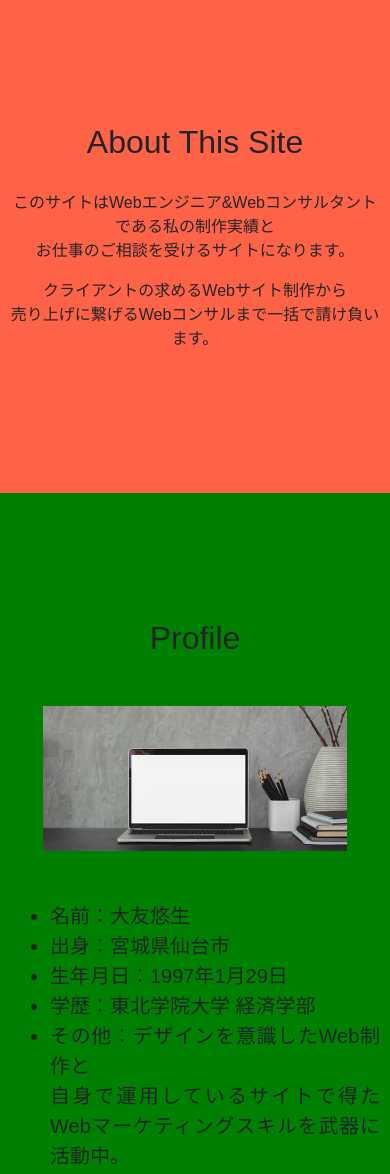
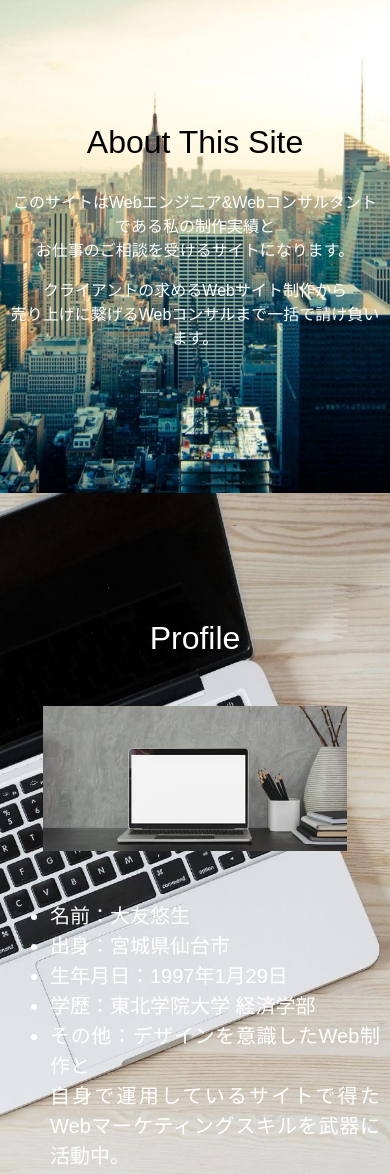
Before and after one commit to yuuki0129/yuuki-web-production, a plain HTML site: page index.html in a window 390 px wide. Shown: the part 509-1683 px from the top of the page. Drawn offline with nearby package versions, Linux system fonts and the light colour scheme.

Commit message:
画像の挿入

```diff
--- a/css/style.css
+++ b/css/style.css
@@ -74,11 +74,12 @@ ul {
 
 header {
     /* height: 700px; */
-    background-image: url(../img/tl\ \(4\).jpg);
+    background-image: url(../img/Los\ Angeles.jpg);
     background-repeat: no-repeat;
     background-size: cover;
     background-position: center center;
     width: 100%;
+    color: #fff;
 }
 
 .top {
@@ -126,12 +127,18 @@ header {
 
 
 
+
 /* このサイトについて */
 
 .about {
     /* height: 700px; */
-    background-color: tomato;
+    /* background-color: tomato; */
+    background-image: url(../img/newyork2.jpg);
     width: 100%;
+    background-repeat: no-repeat;
+    background-size: cover;
+    background-position: center center;
+    color: white;
 }
 
 .about-text {
@@ -144,8 +151,9 @@ header {
 
 /* このサイトについてのタブレット版 */
 @media screen and (max-width: 992px) {
-    .about {
+    .about h2 {
         /* height: 450px; */
+        color: black;
     }
 
     .about-text {
@@ -173,17 +181,19 @@ header {
 /* プロフィール */
 
 .profile {
-    /* height: 700px; */
-    background-color: green;
-    /* background-image: url(../img/tl\ \(4\).jpg);
+    background-image: url(../img/blog.jpg);
     background-repeat: no-repeat;
     background-size: cover;
     background-position: center center;
-    width: 100%; */
+    width: 100%;
 }
 
 .profile-content {
     padding: 215px 15px;
+}
+
+.profile-about h2 {
+    color: #fff;
 }
 
 .profile img {
@@ -197,13 +207,14 @@ header {
     text-align: justify;
     font-size: 1.25rem;
     margin-bottom: 0;
+    color: #fff;
 }
 
 .img {
     margin-right: 30px;
 }
 
-/* このサイトについてのタブレット版 */
+/* プロフィールについてのタブレット版 */
 @media screen and (max-width: 992px) {
     .profile-content {
         padding: 138px 10px;
@@ -215,13 +226,15 @@ header {
     }
 }
 
-/* このサイトについてのスマホ版 */
+/* プロフィールについてのスマホ版 */
 @media screen and (max-width: 768px) {
     .profile-content {
         padding: 126px 10px;
         align-items: center;
     }
 }
+
+
 
 
 
@@ -252,6 +265,9 @@ header {
     font-size: 70px;
     margin: 14px 0 30px;
 }
+
+
+
 
 
 
@@ -347,7 +363,7 @@ tr>th,td {
 }
 
 
-
+/* 料金表についてのタブレット版 */
 @media screen and (max-width: 992px) {
     .table {
         /* padding: 0 0px; */
@@ -356,7 +372,7 @@ tr>th,td {
 
 }
 
-
+/* 料金表についてのスマホ版 */
 @media screen and (max-width: 600px) {
     .table {
         padding: 0 20px;
@@ -364,6 +380,8 @@ tr>th,td {
     }
 
 }
+
+
 
 
 
@@ -393,6 +411,7 @@ tr>th,td {
 .form-group button {
     margin: 20px 20px 0 20px;
 }
+
 
 
 
@@ -450,13 +469,15 @@ tr>th,td {
     margin: 0;
 }
 
+
+/* フッターについてのタブレット版 */
 @media screen and (max-width: 992px) {
     .footer-01 {
         padding: 30px 0 0;
     }
 }
 
-
+/* フッターについてのスマホ版 */
 @media screen and (max-width: 768px) {
     .footer-01 {
         padding: 30px 0;
```
Also changed, not shown: img/Los Angeles.jpg (added), img/blog.jpg (added), img/newyork2.jpg (added).
